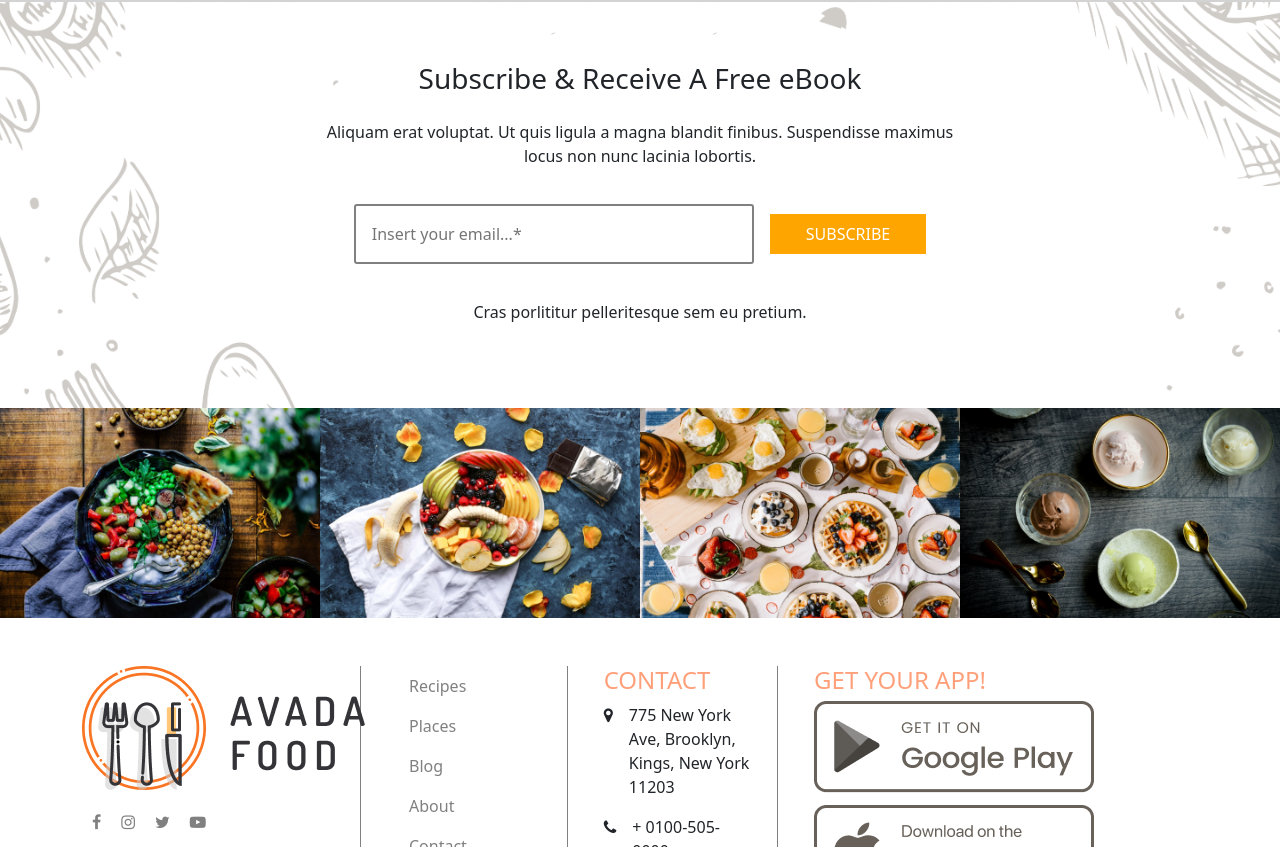
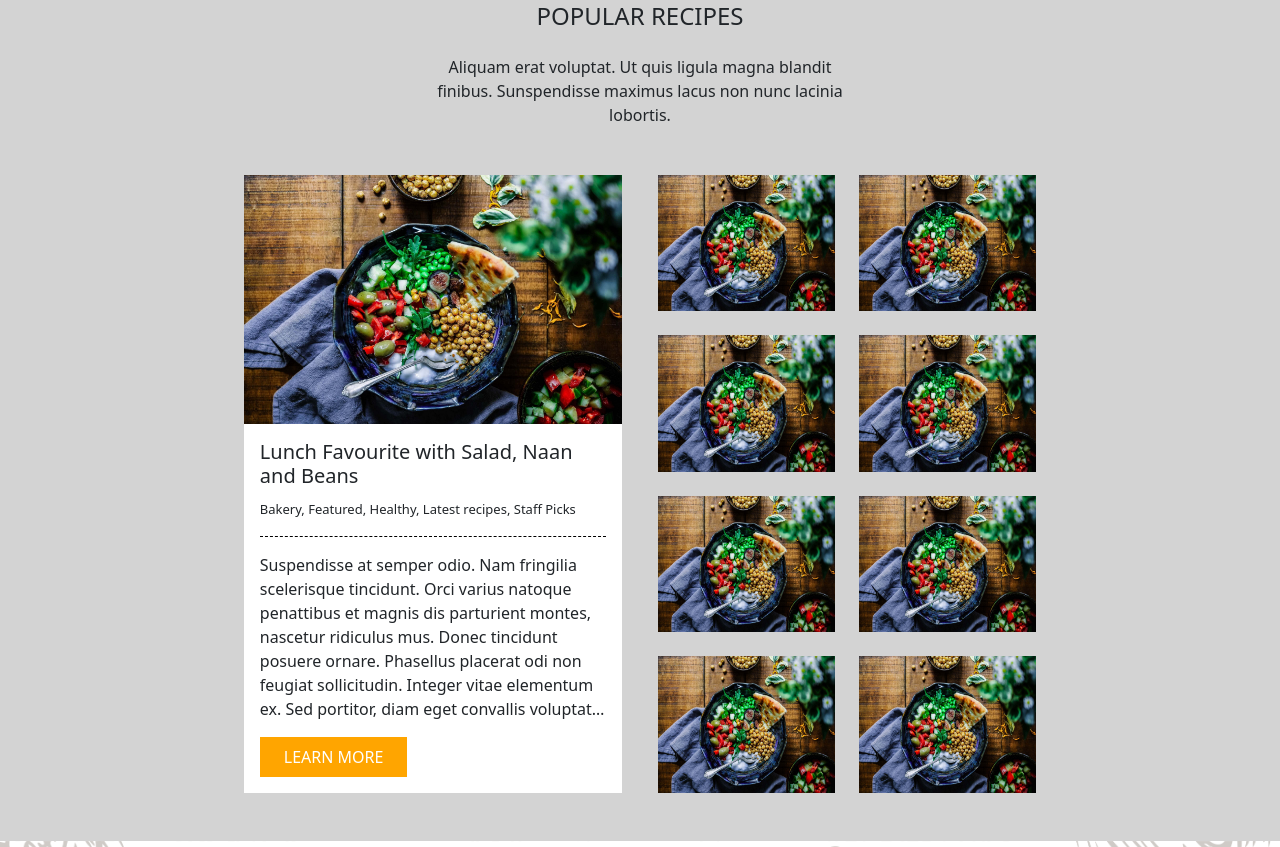
Before and after one commit to Bravehearts19/proj-html-vuejs, a Vue app: page / in a window 1280 px wide. Shown: the part 1253-2100 px from the top of the page. Built offline with nearby package versions, Linux system fonts and the light colour scheme.

Commit message:
Recipes component achieved

```diff
--- a/src/App.vue
+++ b/src/App.vue
@@ -2,6 +2,7 @@
   <div id="app">
     <Header :socialIconClassesList="socialIconClassesList"/>
     <TodaysPick />
+    <Recipes />
     <Subscribe />
     <Footer :socialIconClassesList="socialIconClassesList"/>
   </div>
@@ -10,6 +11,7 @@
 <script>
 import Footer from './components/Footer.vue'
 import Header from './components/Header.vue'
+import Recipes from './components/Recipes.vue'
 import Subscribe from './components/Subscribe.vue'
 import TodaysPick from './components/TodaysPick.vue'
 
@@ -20,6 +22,7 @@ export default {
     Footer,
     Subscribe,
     TodaysPick,
+    Recipes,
   },
   data() {
     return {
--- /dev/null
+++ b/src/components/Recipes.vue
@@ -0,0 +1,100 @@
+<template>
+    <div class="container-fluid recipes_container_fluid">
+        <!-- <div class="container d-flex justify-content-center h-100"> -->
+            <div class="recipes_container">
+                <div class="recipe_title_container">
+                    <h4>POPULAR RECIPES</h4>
+                    <p>Aliquam erat voluptat. Ut quis ligula magna blandit finibus. Sunspendisse maximus lacus non nunc lacinia lobortis.</p>
+                </div>
+
+                <div class="container recipe_cards_container">
+                    <div class="recipe_card">
+                        <img :src="selectedRecipe.poster" alt="">
+                        <div class="recipe_card_text_container">
+                            <h5>{{ selectedRecipe.title }}</h5>
+                            <span>{{ selectedRecipe.subtitle }}</span>
+                            <p>
+                                {{ selectedRecipe.text }}
+                            </p>
+                            <button type="button">LEARN MORE</button>
+                        </div>
+                    </div>
+
+                    <div class="recipe_posters_container">
+                        <img :src="recipe.poster" alt="" v-for="(recipe, i) in recipesList" :key="'recipe' + i">
+                    </div>
+                </div>
+            </div>
+        <!-- </div> -->
+    </div>
+</template>
+
+<script>
+export default {
+    name: 'Recipes',
+    data() {
+        return {
+            recipesList: [
+                {
+                    poster: require('../assets/Yogurt-Nan.jpg'),
+                    title: "Lunch Favourite with Salad, Naan and Beans",
+                    subtitle: "Bakery, Featured, Healthy, Latest recipes, Staff Picks",
+                    text: "Suspendisse at semper odio. Nam fringilia scelerisque tincidunt. Orci varius natoque penattibus et magnis dis parturient montes, nascetur ridiculus mus. Donec tincidunt posuere ornare. Phasellus placerat odi non feugiat sollicitudin. Integer vitae elementum ex. Sed portitor, diam eget convallis voluptat, arcu tellus facilisis nulla, id dignissim oro leo id.",
+                },
+                {
+                    poster: require('../assets/Yogurt-Nan.jpg'),
+                    title: "Lunch Favourite with Salad, Naan and Beans",
+                    subtitle: "Bakery, Featured, Healthy, Latest recipes, Staff Picks",
+                    text: "Suspendisse at semper odio. Nam fringilia scelerisque tincidunt. Orci varius natoque penattibus et magnis dis parturient montes, nascetur ridiculus mus. Donec tincidunt posuere ornare. Phasellus placerat odi non feugiat sollicitudin. Integer vitae elementum ex. Sed portitor, diam eget convallis voluptat, arcu tellus facilisis nulla, id dignissim oro leo id.",
+                },
+                {
+                    poster: require('../assets/Yogurt-Nan.jpg'),
+                    title: "Lunch Favourite with Salad, Naan and Beans",
+                    subtitle: "Bakery, Featured, Healthy, Latest recipes, Staff Picks",
+                    text: "Suspendisse at semper odio. Nam fringilia scelerisque tincidunt. Orci varius natoque penattibus et magnis dis parturient montes, nascetur ridiculus mus. Donec tincidunt posuere ornare. Phasellus placerat odi non feugiat sollicitudin. Integer vitae elementum ex. Sed portitor, diam eget convallis voluptat, arcu tellus facilisis nulla, id dignissim oro leo id.",
+                },
+                {
+                    poster: require('../assets/Yogurt-Nan.jpg'),
+                    title: "Lunch Favourite with Salad, Naan and Beans",
+                    subtitle: "Bakery, Featured, Healthy, Latest recipes, Staff Picks",
+                    text: "Suspendisse at semper odio. Nam fringilia scelerisque tincidunt. Orci varius natoque penattibus et magnis dis parturient montes, nascetur ridiculus mus. Donec tincidunt posuere ornare. Phasellus placerat odi non feugiat sollicitudin. Integer vitae elementum ex. Sed portitor, diam eget convallis voluptat, arcu tellus facilisis nulla, id dignissim oro leo id.",
+                },
+                {
+                    poster: require('../assets/Yogurt-Nan.jpg'),
+                    title: "Lunch Favourite with Salad, Naan and Beans",
+                    subtitle: "Bakery, Featured, Healthy, Latest recipes, Staff Picks",
+                    text: "Suspendisse at semper odio. Nam fringilia scelerisque tincidunt. Orci varius natoque penattibus et magnis dis parturient montes, nascetur ridiculus mus. Donec tincidunt posuere ornare. Phasellus placerat odi non feugiat sollicitudin. Integer vitae elementum ex. Sed portitor, diam eget convallis voluptat, arcu tellus facilisis nulla, id dignissim oro leo id.",
+                },
+                {
+                    poster: require('../assets/Yogurt-Nan.jpg'),
+                    title: "Lunch Favourite with Salad, Naan and Beans",
+                    subtitle: "Bakery, Featured, Healthy, Latest recipes, Staff Picks",
+                    text: "Suspendisse at semper odio. Nam fringilia scelerisque tincidunt. Orci varius natoque penattibus et magnis dis parturient montes, nascetur ridiculus mus. Donec tincidunt posuere ornare. Phasellus placerat odi non feugiat sollicitudin. Integer vitae elementum ex. Sed portitor, diam eget convallis voluptat, arcu tellus facilisis nulla, id dignissim oro leo id.",
+                },
+                {
+                    poster: require('../assets/Yogurt-Nan.jpg'),
+                    title: "Lunch Favourite with Salad, Naan and Beans",
+                    subtitle: "Bakery, Featured, Healthy, Latest recipes, Staff Picks",
+                    text: "Suspendisse at semper odio. Nam fringilia scelerisque tincidunt. Orci varius natoque penattibus et magnis dis parturient montes, nascetur ridiculus mus. Donec tincidunt posuere ornare. Phasellus placerat odi non feugiat sollicitudin. Integer vitae elementum ex. Sed portitor, diam eget convallis voluptat, arcu tellus facilisis nulla, id dignissim oro leo id.",
+                },
+                {
+                    poster: require('../assets/Yogurt-Nan.jpg'),
+                    title: "Lunch Favourite with Salad, Naan and Beans",
+                    subtitle: "Bakery, Featured, Healthy, Latest recipes, Staff Picks",
+                    text: "Suspendisse at semper odio. Nam fringilia scelerisque tincidunt. Orci varius natoque penattibus et magnis dis parturient montes, nascetur ridiculus mus. Donec tincidunt posuere ornare. Phasellus placerat odi non feugiat sollicitudin. Integer vitae elementum ex. Sed portitor, diam eget convallis voluptat, arcu tellus facilisis nulla, id dignissim oro leo id.",
+                },
+            ],
+            selectedRecipe: {
+                poster: require('../assets/Yogurt-Nan.jpg'),
+                title: "Lunch Favourite with Salad, Naan and Beans",
+                subtitle: "Bakery, Featured, Healthy, Latest recipes, Staff Picks",
+                text: "Suspendisse at semper odio. Nam fringilia scelerisque tincidunt. Orci varius natoque penattibus et magnis dis parturient montes, nascetur ridiculus mus. Donec tincidunt posuere ornare. Phasellus placerat odi non feugiat sollicitudin. Integer vitae elementum ex. Sed portitor, diam eget convallis voluptat, arcu tellus facilisis nulla, id dignissim oro leo id.",
+            },
+        }
+    }
+}
+</script>
+
+<style>
+
+</style>
--- a/src/styles/app.scss
+++ b/src/styles/app.scss
@@ -93,7 +93,6 @@ header {
         background-color: white;
         position: absolute;
         bottom: 10%;
-        width: 100%;
         text-align: center;
         width: 60%;
         left: 50%;
@@ -110,6 +109,76 @@ header {
                 width: 100%;
                 img {
                     width: 100%;
+                }
+            }
+        }
+    }
+}
+
+/* Recipes component style */
+.recipes_container_fluid {
+    background-color: lightgray;
+    display: flex;
+    justify-content: center;
+    .recipes_container {
+        width: 65%;
+        padding-bottom: $spacing_xxl;
+        display: flex;
+        flex-direction: column;
+        align-items: center;
+        .recipe_title_container {
+            text-align: center;
+            width: 50%;
+            padding-bottom: $spacing_xxl;
+            h4 {
+                padding-bottom: $spacing_l;
+            }
+        }
+        .recipe_cards_container {
+            column-gap: $spacing_xl;
+            display: flex;
+            .recipe_card {
+                width: calc(50% - $spacing_xl / 2);
+                img {
+                    width: 100%;
+                }
+                .recipe_card_text_container {
+                    background-color: white;
+                    padding: $spacing_m;
+                    h5 {
+                        padding-bottom: $spacing_s;
+                    }
+                    span {
+                        font-size: 13px;
+                    }
+                    p {
+                        height: 185px;
+                        text-overflow: ellipsis;
+                        overflow: hidden;
+                        display: -webkit-box;
+                        -webkit-line-clamp: 7;
+                        -webkit-box-orient: vertical;
+                        margin-bottom: $spacing_m;
+                        margin-top: $spacing_m;
+                        padding-top: $spacing_m;
+                        border-top: 1px dashed black;
+                    }
+                    button {
+                        border: 0;
+                        color: white;
+                        background-color: orange;
+                        padding: $spacing_s $spacing_l;
+                    }
+                }
+            }
+            .recipe_posters_container {
+                display: flex;
+                flex-wrap: wrap;
+                width: calc(50% - $spacing_xl / 2);
+                column-gap: $spacing_l;
+                row-gap: $spacing_l;
+                img {
+                    width: calc(50% - $spacing_l / 2);
                 }
             }
         }
```
